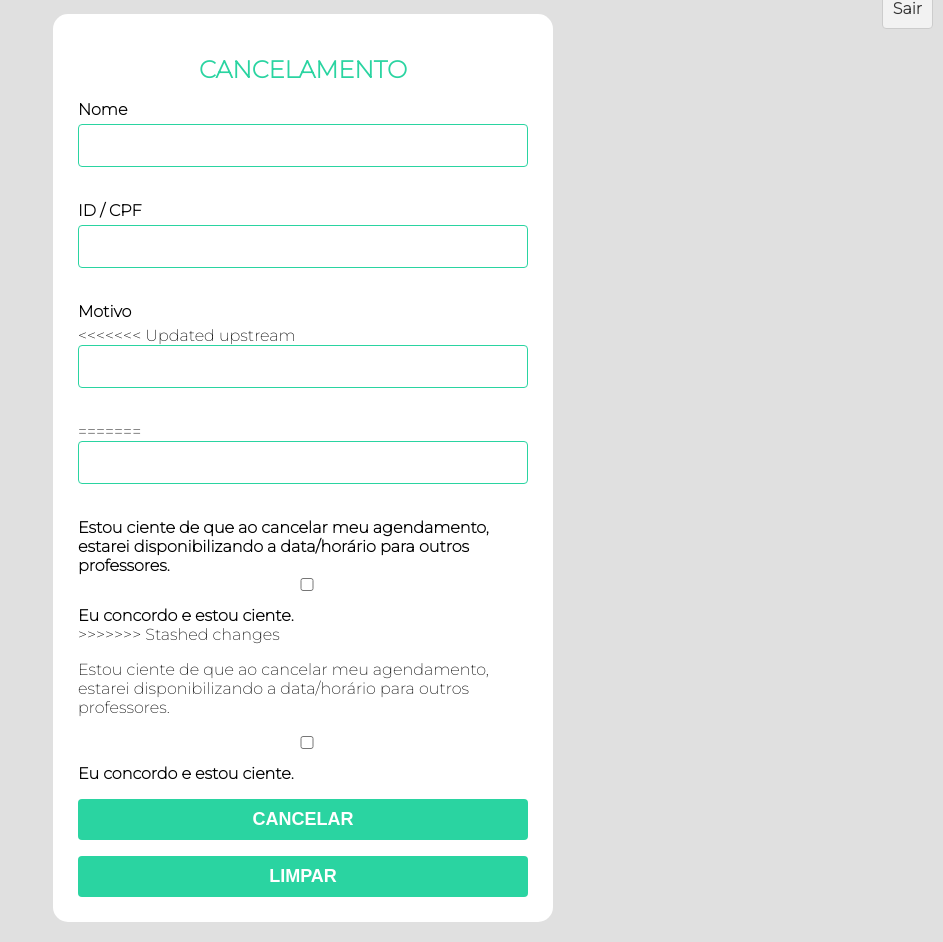
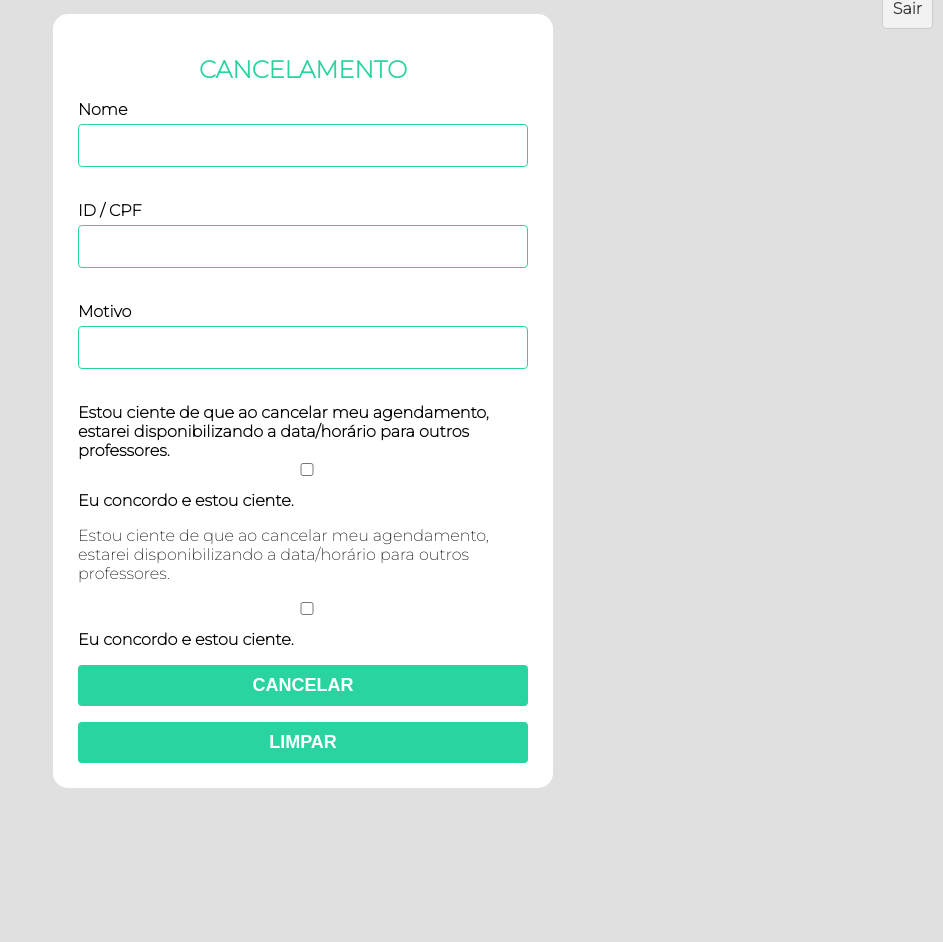
Before and after one commit to LYuri26/Senai-Software, a PHP site: page /Cancelar.php in a window 1280 px wide. Shown: the part 22-964 px from the top of the page, without its empty margins (337-1280 px from the left). After the commit the page ends 810 px from the top, so only its background shows below. Run offline with PHP 8.4, Linux system fonts and the light colour scheme; the visitor is signed in with stand-in values (Sample User, id 1).

Commit message:
correção
correção erros

```diff
--- a/Cancelar.php
+++ b/Cancelar.php
@@ -35,9 +35,6 @@ if (!isset($_SESSION['usuario'])) {
             <input type="text" id="id" name="id" required><br><br>
 
             <label for="data">Motivo</label>
-<<<<<<< Updated upstream
-            <input type="text" id="data" name="motivo" required><br><br>
-=======
             <input type="text" id="motivo" name="motivo" required><br><br>
 
             <strong>Estou ciente de que ao cancelar meu agendamento, estarei disponibilizando a data/horário para outros
@@ -46,7 +43,6 @@ if (!isset($_SESSION['usuario'])) {
 
                 <div class="strong2">
                 <strong> Eu concordo e estou ciente.</strong></div>
->>>>>>> Stashed changes
 
             <p>Estou ciente de que ao cancelar meu agendamento, estarei disponibilizando a data/horário para outros
                 professores.</p>
--- a/config/assets/estilos/cancelar.css
+++ b/config/assets/estilos/cancelar.css
@@ -119,6 +119,7 @@ strong {
   margin-left: 2rem;
 }
 
+
 @media only screen and (max-width: 500px) {
   input[type="text"],
   input[type="checkbox"],
```
